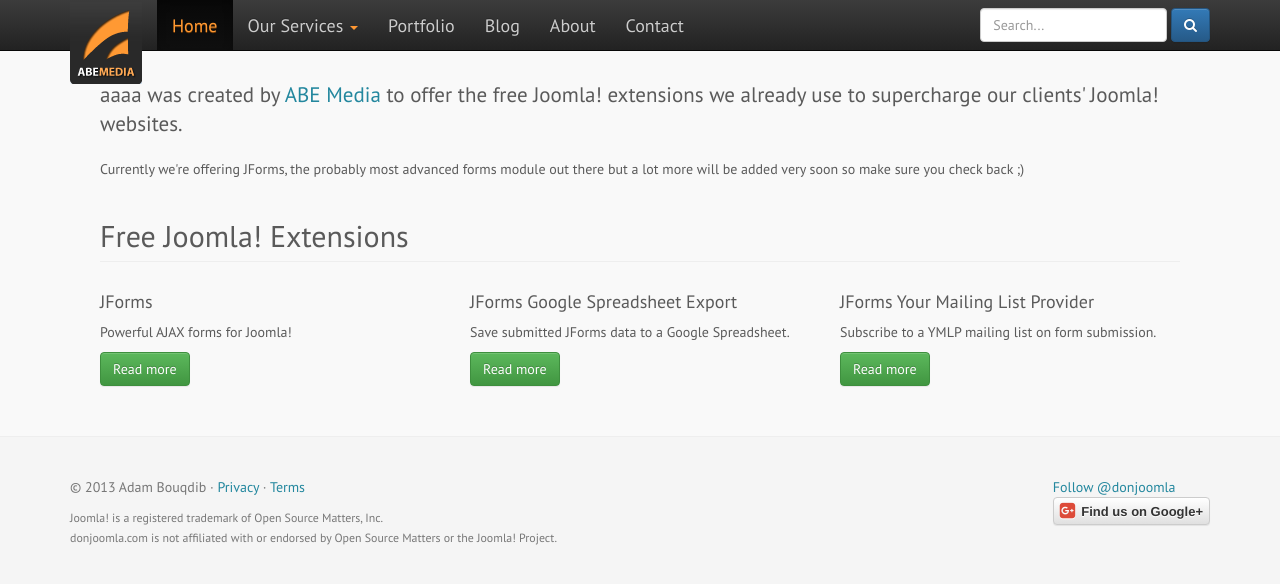
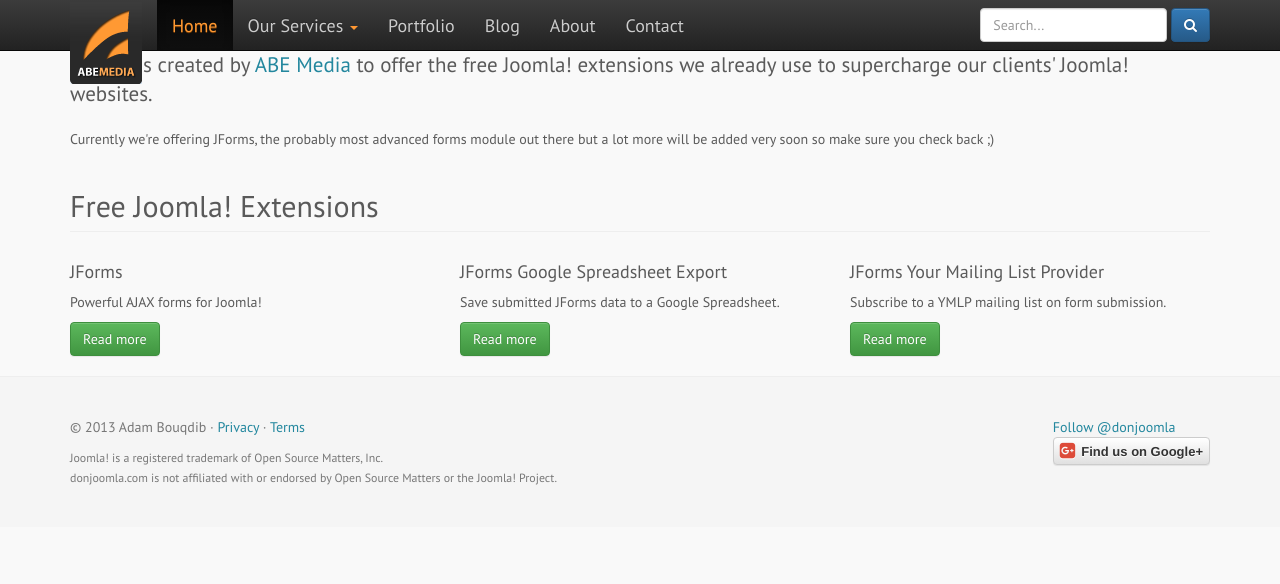
Before and after one commit to abemedia/abemedia.github.io, a Jekyll site: the page built from index.html, in a window 1280 px wide. Shown: the top 584 px of the page. Built offline with Jekyll 4.4.1, drawn with Linux system fonts in a browser that asks for light colours; nearby versions of some CDN libraries.

Commit message:
Update style.css

```diff
--- a/css/style.css
+++ b/css/style.css
@@ -133,13 +133,6 @@
 	color: #ffffff;
 	text-shadow: 0 -1px 0 rgba(0, 0, 0, 0.2);
 	background-color: #23879E;
-}
-#main {
-	background:#f9f9f9;
-	position: relative;
-	padding: 30px;
-	border-top: 5px solid #FF9833;
-	margin-top: -5px;
 }
 .box {
 	background: #fff;
```
